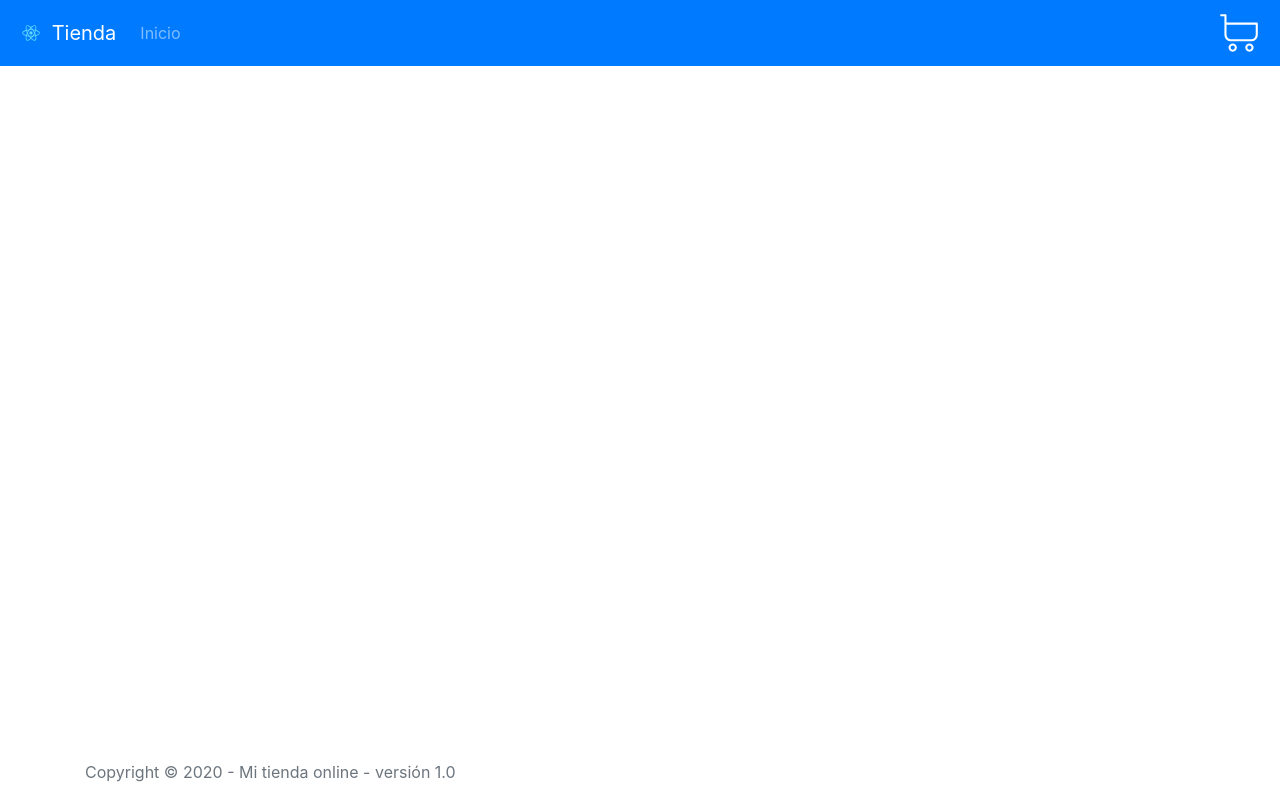
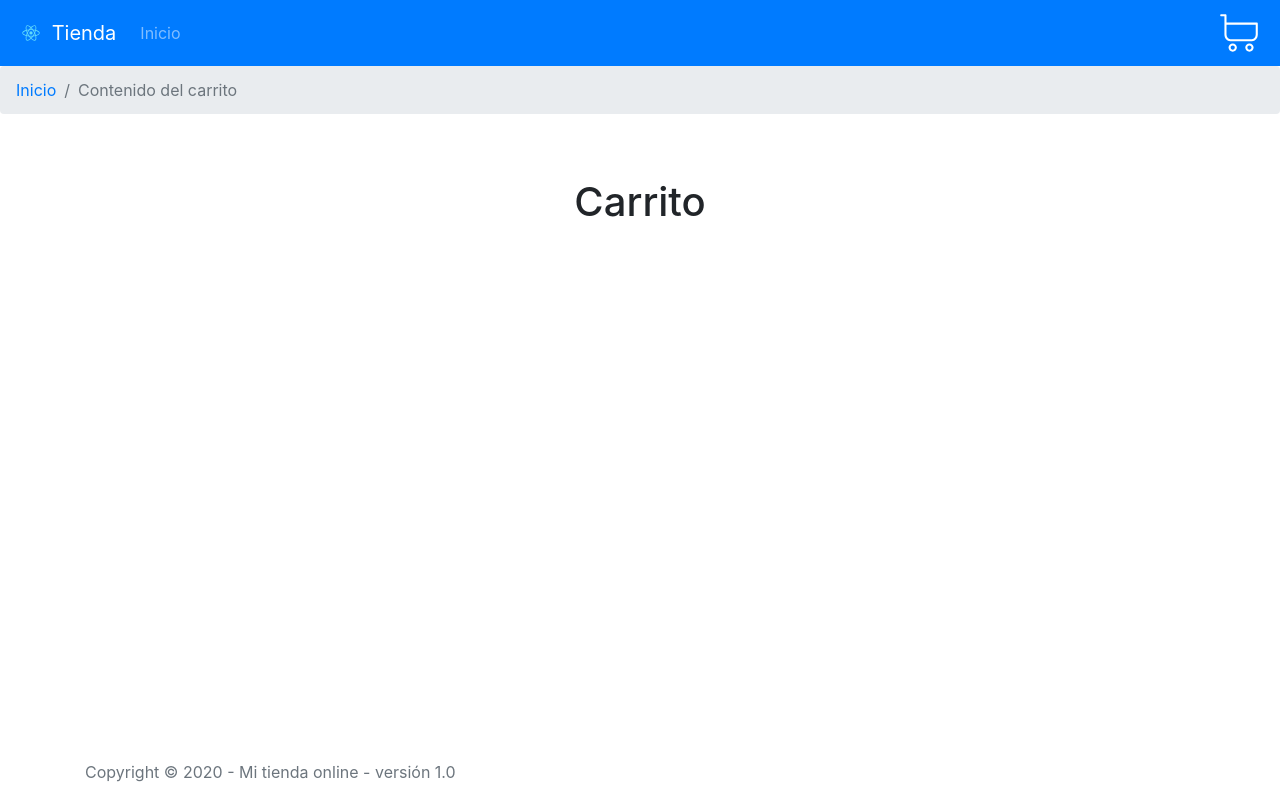
Before and after one commit to xblaz/shop-app, a React (Create React App) app: page /cart in a window 1280 px wide. Built offline with nearby package versions, Linux system fonts and the light colour scheme.

Commit message:
Desafio 8 - Agrega link en icono carrito

```diff
--- a/src/App.js
+++ b/src/App.js
@@ -6,6 +6,7 @@ import HomeContainer from './containers/Home/HomeContainer'
 import Footer from './components/Footer/Footer'
 import ItemDetailContainer from './containers/Catalogo/ItemDetailContainer';
 import datasource from '../src/data/datos.json'
+import Cart from './components/Catalogo/Cart'
 
 function App() {
 
@@ -20,6 +21,9 @@ function App() {
         <Route exact path="/item/:id">
           <ItemDetailContainer data={datasource}/>
         </Route>
+        <Route exact path="/cart">
+          <Cart/>
+        </Route>
       </Switch>
       <Footer/>
       </BrowserRouter>
--- /dev/null
+++ b/src/components/Catalogo/Cart.js
@@ -0,0 +1,18 @@
+import React from 'react';
+import { Container } from 'react-bootstrap';
+import Crumb from '../Catalogo/Crumb'
+const Cart = () => {
+
+    return (
+        <>
+        <Crumb pagina="Contenido del carrito"/>
+        <Container>
+        <div className="py-5 text-center">
+                <h1 className="text-center">Carrito</h1>
+        </div>
+        </Container>
+        </>
+    )
+
+}
+export default Cart;
--- a/src/components/Catalogo/Crumb.js
+++ b/src/components/Catalogo/Crumb.js
@@ -1,10 +1,12 @@
 import React from 'react';
 import { Breadcrumb } from 'react-bootstrap';
-const Crumb = ({item}) => {
+const Crumb = (props) => {
+
+    console.log(props.pagina);
     return (
         <Breadcrumb>
         <Breadcrumb.Item  href="/">Inicio</Breadcrumb.Item>
-        <Breadcrumb.Item active>{item.data.titulo}</Breadcrumb.Item>
+        <Breadcrumb.Item active>{props.pagina}</Breadcrumb.Item>
         </Breadcrumb>
     )
 }
--- a/src/components/Catalogo/ItemDetail.js
+++ b/src/components/Catalogo/ItemDetail.js
@@ -6,7 +6,7 @@ import Crumb from '../Catalogo/Crumb'
 const ItemDetail = (props) => {
     return (
         <>
-        <Crumb item={props}/>
+        <Crumb pagina={props.data.titulo}/>
         <Container>
             <div className="py-5 text-center">
                 <h1 className="text-center">{props.data.titulo}</h1>
--- a/src/components/Nav/CartIcon.jsx
+++ b/src/components/Nav/CartIcon.jsx
@@ -1,10 +1,11 @@
 import React from 'react';
+import { Link } from 'react-router-dom';
 import iconoCarrito from '../../utils/images/icono.svg';
 
 const CartIcon = () => {
     return (
         <div id="iconoCart" className="iconoCart">
-            <img src={iconoCarrito} alt="CartIcon" />
+            <Link to="/cart"><img src={iconoCarrito} alt="CartIcon" /></Link>
         </div>
 
     )
--- a/src/components/Nav/NavPrincipal.jsx
+++ b/src/components/Nav/NavPrincipal.jsx
@@ -9,7 +9,7 @@ class NavPrincipal extends React.Component {
   render() {
     return (
       <Navbar bg="primary" collapseOnSelect expand="lg" variant="dark">
-        <Navbar.Brand href="#home">
+        <Navbar.Brand href="/">
         <img
         alt=""
         src={logo}
```
